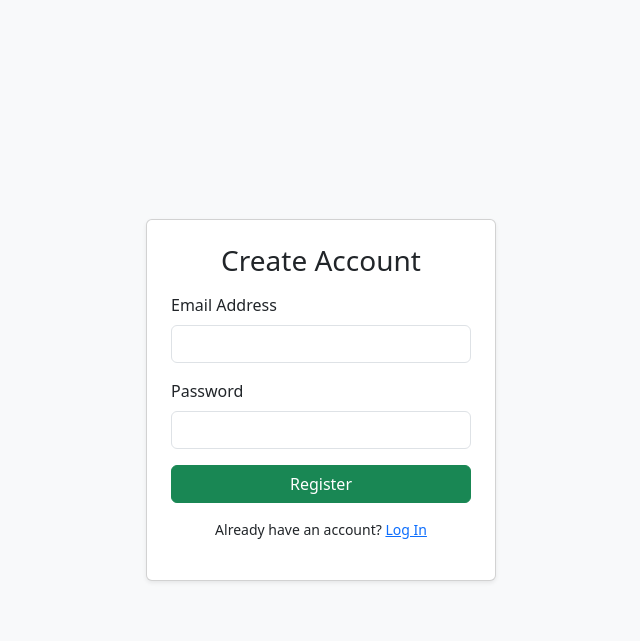
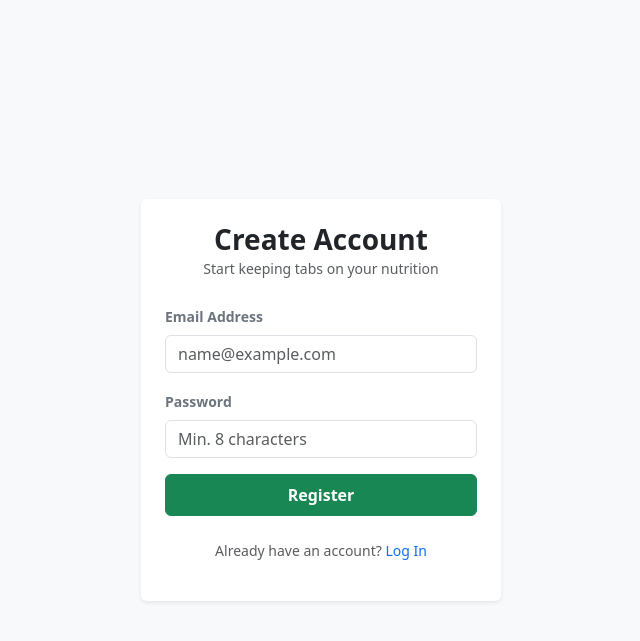
Before and after one commit to derick871/Calories, a Python web app: template Calorie/templates/register.html in a window 1280 px wide. Shown: the top 641 px of the page, without its empty margins (319-959 px from the left). Run offline with Jinja, Linux system fonts and the light colour scheme; the template is opened without the code that fills it, so the values that code supplies are empty.

Commit message:
modify register file

```diff
--- a/Calorie/templates/register.html
+++ b/Calorie/templates/register.html
@@ -3,33 +3,39 @@
 <head>
     <meta charset="UTF-8">
     <meta name="viewport" content="width=device-width, initial-scale=1.0">
+    <title>Create Account - NutriTrack</title>
     <link href="https://cdn.jsdelivr.net/npm/bootstrap@5.3.0/dist/css/bootstrap.min.css" rel="stylesheet">
-    <title>Register - Calorie</title>
 </head>
 <body class="bg-light d-flex align-items-center justify-content-center" style="height: 100vh;">
-    <div class="card p-4 shadow-sm" style="width: 350px;">
-        <h3 class="text-center mb-3">Create Account</h3>
+
+    <div class="card p-4 shadow-sm border-0" style="width: 360px;">
+        <div class="text-center mb-4">
+            <h3 class="fw-bold m-0">Create Account</h3>
+            <small class="text-muted">Start keeping tabs on your nutrition</small>
+        </div>
 
         {% with messages = get_flashed_messages(with_categories=true) %}
             {% if messages %}
                 {% for cat, msg in messages %}
-                    <div class="alert alert-{{ cat }} p-2 small">{{ msg }}</div>
+                    <div class="alert alert-{{ 'danger' if cat == 'error' else cat }} p-2 small border-0 mb-3">{{ msg }}</div>
                 {% endfor %}
             {% endif %}
         {% endwith %}
 
         <form method="POST">
             <div class="mb-3">
-                <label class="form-label">Email Address</label>
-                <input type="email" name="email" class="form-control" required>
+                <label class="form-label small fw-bold text-secondary">Email Address</label>
+                <input type="email" name="email" class="form-control" placeholder="name@example.com" required>
             </div>
             <div class="mb-3">
-                <label class="form-label">Password</label>
-                <input type="password" name="password" class="form-control" required>
+                <label class="form-label small fw-bold text-secondary">Password</label>
+                <input type="password" name="password" class="form-control" placeholder="Min. 8 characters" required>
             </div>
-            <button type="submit" class="btn btn-success w-100">Register</button>
+            <button type="submit" class="btn btn-success w-100 fw-semibold py-2">Register</button>
         </form>
-        <p class="text-center mt-3 small">Already have an account? <a href="{{ url_for('login') }}">Log In</a></p>
+
+        <p class="text-center mt-4 small text-muted">Already have an account? <a href="{{ url_for('login') }}" class="text-decoration-none">Log In</a></p>
     </div>
+
 </body>
 </html>
```
